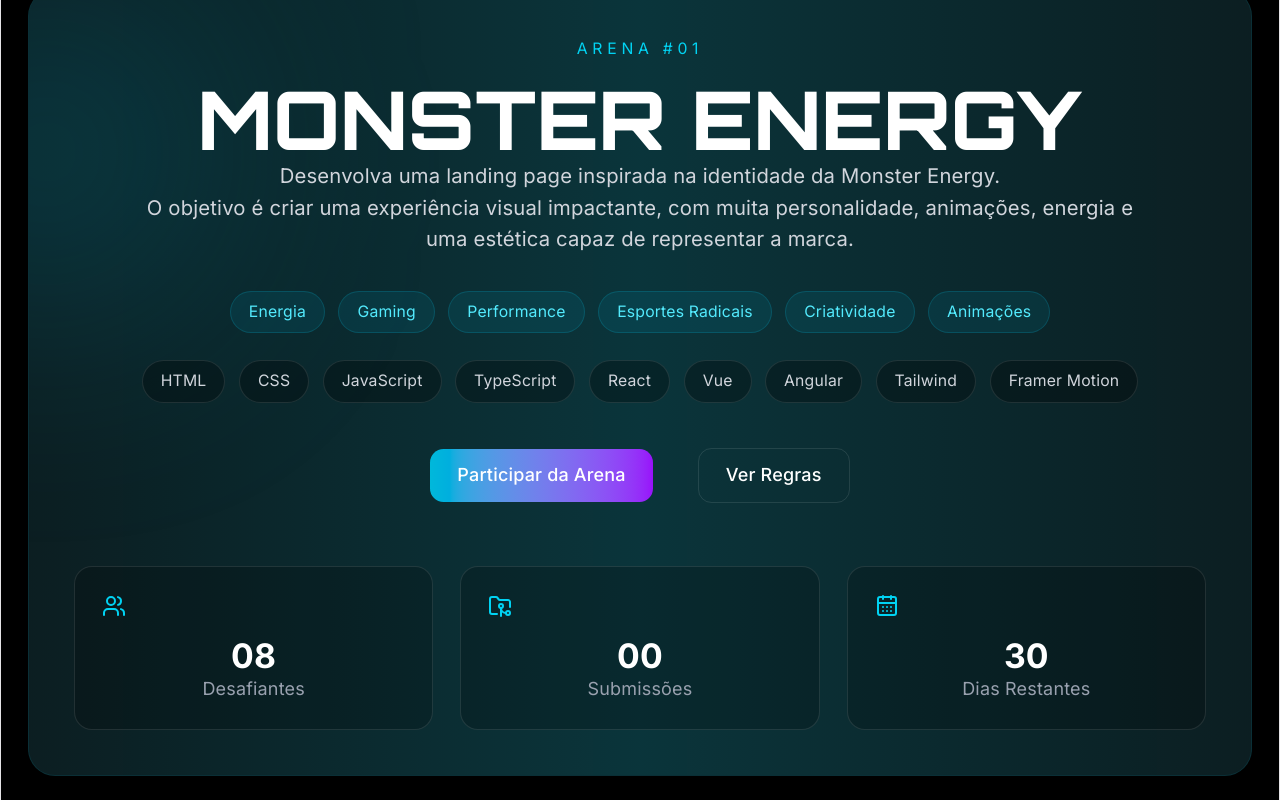
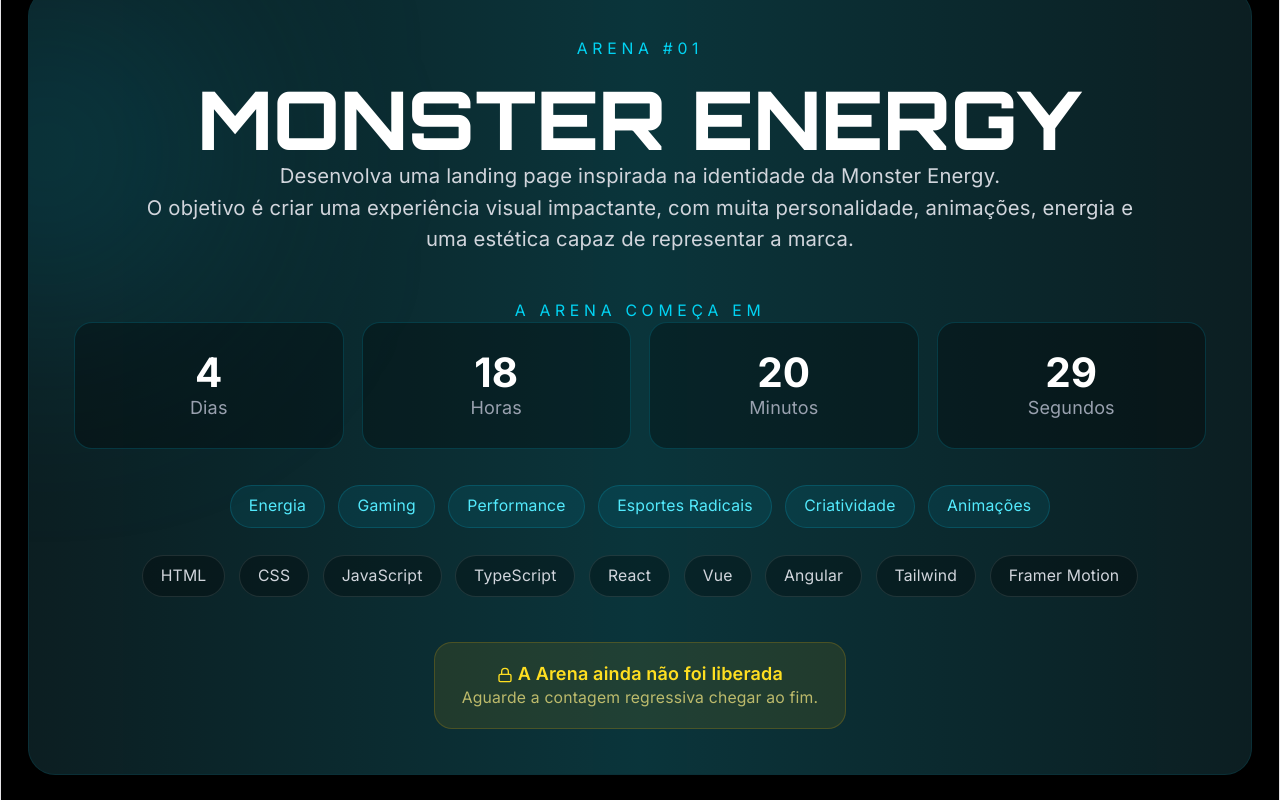
Before and after one commit to FrontArena/Frontarena-web, a React (Vite) app: page / in a window 1280 px wide. Shown: the part 2180-2980 px from the top of the page. Built offline with nearby package versions, Linux system fonts and the light colour scheme.

Commit message:
feat(CurrentChallenge): implement countdown timer and arena status display

```diff
--- a/src/sections/CurrentChallenge.jsx
+++ b/src/sections/CurrentChallenge.jsx
@@ -1,9 +1,54 @@
 import { motion } from "framer-motion";
-import { Flame, Users, FolderGit2, CalendarDays } from "lucide-react";
+import { useEffect, useState } from "react";
+import { Flame, Users, FolderGit2, CalendarDays, Lock } from "lucide-react";
 
 import Button from "../components/ui/Button";
 
 export default function CurrentChallenge() {
+
+    const targetDate = new Date("2026-06-15T12:00:00-03:00");
+
+    const [timeLeft, setTimeLeft] = useState({
+        days: 0,
+        hours: 0,
+        minutes: 0,
+        seconds: 0,
+        finished: false,
+    });
+
+    useEffect(() => {
+        const interval = setInterval(() => {
+            const now = new Date();
+            const difference = targetDate - now;
+
+            if (difference <= 0) {
+                setTimeLeft((prev) => ({
+                    ...prev,
+                    finished: true,
+                }));
+
+                clearInterval(interval);
+                return;
+            }
+
+            setTimeLeft({
+                days: Math.floor(difference / (1000 * 60 * 60 * 24)),
+                hours: Math.floor(
+                    (difference / (1000 * 60 * 60)) % 24
+                ),
+                minutes: Math.floor(
+                    (difference / (1000 * 60)) % 60
+                ),
+                seconds: Math.floor(
+                    (difference / 1000) % 60
+                ),
+                finished: false,
+            });
+        }, 1000);
+
+        return () => clearInterval(interval);
+    }, []);
+
     return (
         <section id="challenge" className="relative py-32">
             <div className="mx-auto max-w-7xl px-6">
@@ -60,6 +105,64 @@
                             animações, energia e uma estética capaz de representar a marca.
                         </p>
 
+                        <div className="mt-10">
+                            {!timeLeft.finished ? (
+                                <>
+                                    <p className="mb-6 text-sm uppercase tracking-[0.3em] text-cyan-400">
+                                        A Arena começa em
+                                    </p>
+
+                                    <div className="grid grid-cols-2 gap-4 md:grid-cols-4">
+                                        <div className="rounded-2xl border border-cyan-500/20 bg-black/30 p-6 text-center">
+                                            <h4 className="text-4xl font-bold text-white">
+                                                {timeLeft.days}
+                                            </h4>
+
+                                            <p className="mt-2 text-gray-400">
+                                                Dias
+                                            </p>
+                                        </div>
+
+                                        <div className="rounded-2xl border border-cyan-500/20 bg-black/30 p-6 text-center">
+                                            <h4 className="text-4xl font-bold text-white">
+                                                {timeLeft.hours}
+                                            </h4>
+
+                                            <p className="mt-2 text-gray-400">
+                                                Horas
+                                            </p>
+                                        </div>
+
+                                        <div className="rounded-2xl border border-cyan-500/20 bg-black/30 p-6 text-center">
+                                            <h4 className="text-4xl font-bold text-white">
+                                                {timeLeft.minutes}
+                                            </h4>
+
+                                            <p className="mt-2 text-gray-400">
+                                                Minutos
+                                            </p>
+                                        </div>
+
+                                        <div className="rounded-2xl border border-cyan-500/20 bg-black/30 p-6 text-center">
+                                            <h4 className="text-4xl font-bold text-white">
+                                                {timeLeft.seconds}
+                                            </h4>
+
+                                            <p className="mt-2 text-gray-400">
+                                                Segundos
+                                            </p>
+                                        </div>
+                                    </div>
+                                </>
+                            ) : (
+                                <div className="rounded-3xl border border-green-500/20 bg-green-500/10 p-8 text-center">
+                                    <h3 className="font-['Orbitron'] text-3xl font-bold text-green-400">
+                                        🔥 A Arena começou!
+                                    </h3>
+                                </div>
+                            )}
+                        </div>
+
                         {/* Tags */}
                         <div className="mt-8 flex flex-wrap gap-3 align-middle inline-flex items-center">
                             {[
@@ -102,7 +205,8 @@
                         </div>
 
                         {/* CTA */}
-                        <div className="mt-10 flex flex-col gap-10 sm:flex-row items-center justify-center">
+                        {timeLeft.finished ? (
+                            <div className="mt-10 flex flex-col items-center justify-center gap-10 sm:flex-row">
                                 <Button>
                                     Participar da Arena
                                 </Button>
@@ -111,8 +215,22 @@
                                     Ver Regras
                                 </Button>
                             </div>
+                        ) : (
+                            <div className="mt-10 flex flex-col items-center justify-center gap-4">
+                                <div className="rounded-2xl border border-yellow-500/20 bg-yellow-500/10 px-6 py-4 text-center">
+                                    <p className="font-semibold text-yellow-300">
+                                        <Lock size={16} className="inline-block" /> A Arena ainda não foi liberada
+                                    </p>
+
+                                    <p className="mt-2 text-sm text-yellow-200/70">
+                                        Aguarde a contagem regressiva chegar ao fim.
+                                    </p>
+                                </div>
+                            </div>
+                        )}
 
                         {/* Stats */}
+                        {timeLeft.finished && (
                             <div className="mt-14 grid gap-6 md:grid-cols-3">
                                 <div className="rounded-2xl border border-white/10 bg-black/20 p-6">
                                     <Users className="mb-4 text-cyan-400" />
@@ -150,6 +268,7 @@
                                     </p>
                                 </div>
                             </div>
+                        )}
                     </div>
                 </motion.div>
             </div>
```
Lines whose indentation alone changed are shown as unchanged.
